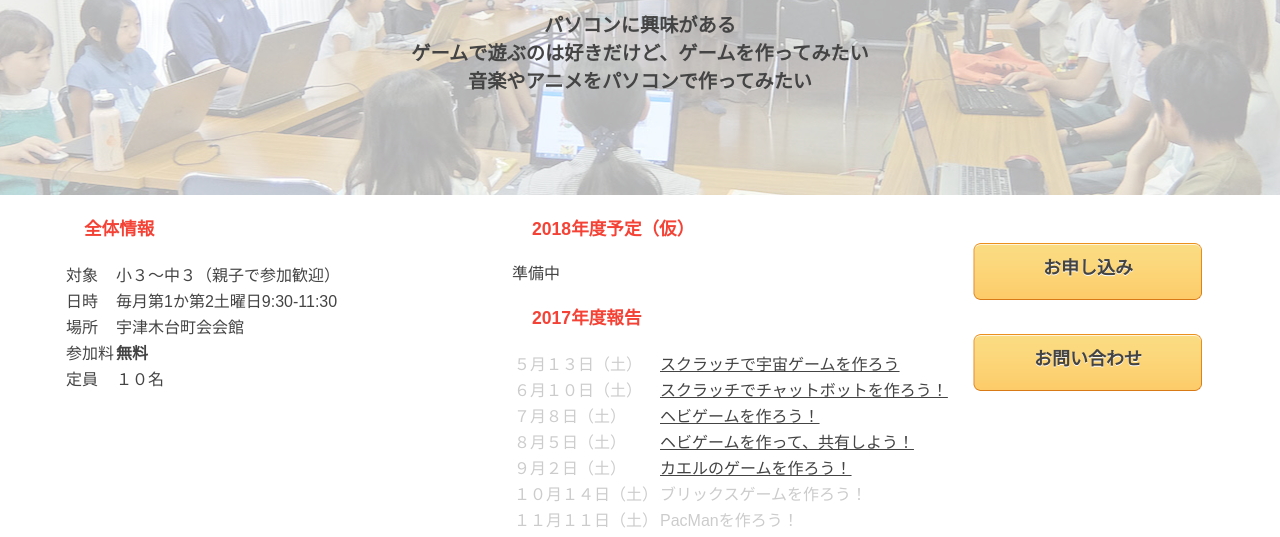
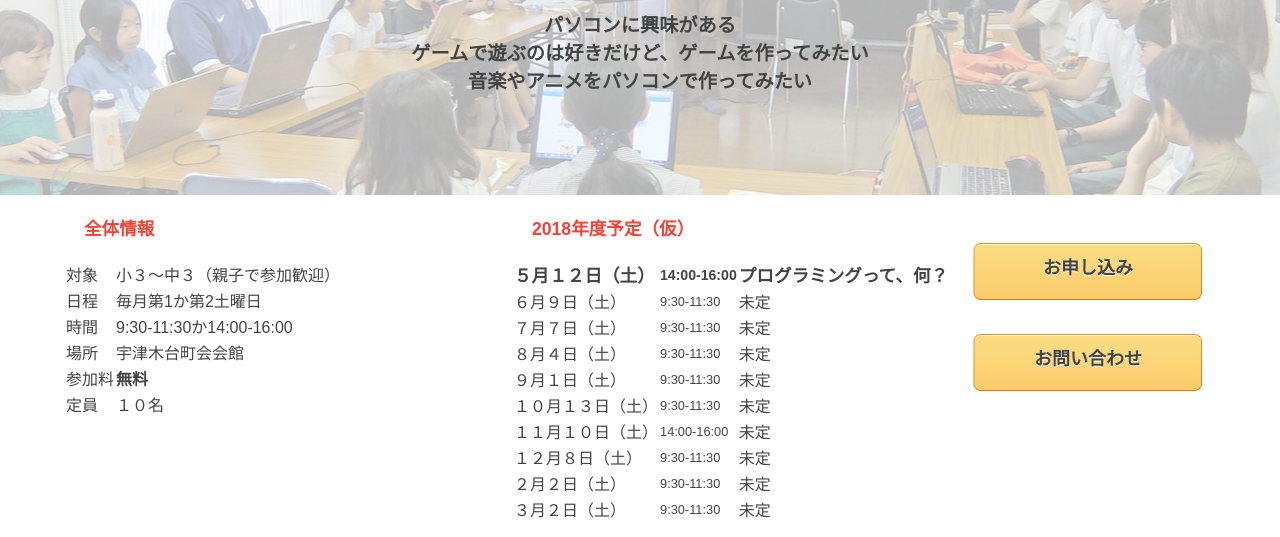
Before and after one commit to CoderDojoUtsukidai/coderdojoutsukidai.github.io, a plain HTML site: page index.html in a window 1280 px wide. Shown: the part 205-742 px from the top of the page. Drawn offline with Linux system fonts and the light colour scheme.

Commit message:
Tentative schedule for 2018

```diff
--- a/index.html
+++ b/index.html
@@ -22,7 +22,8 @@
             <div class="section-title">全体情報</div>
             <table>
                 <tr><td>対象</td><td>小３〜中３（親子で参加歓迎）</td></tr>
-                <tr><td>日時</td><td>毎月第1か第2土曜日9:30-11:30</td></tr>
+                <tr><td>日程</td><td>毎月第1か第2土曜日</td></tr>
+                <tr><td>時間</td><td>9:30-11:30か14:00-16:00</td></tr>
                 <tr><td>場所</td><td>宇津木台町会会館</td></tr>
                 <tr><td>参加料</td><td><strong>無料</strong></td></tr>
                 <tr><td>定員</td><td>１０名</td></tr>
@@ -30,7 +31,18 @@
         </div>
         <div class="schedule section">
             <div class="section-title">2018年度予定（仮）</div>
-                <p>準備中</p>
+            <table>
+                <tr class="upcoming"><td>５月１２日（土）</td><td><span class="small">14:00-16:00</span></td><td>プログラミングって、何？</td></tr>
+                <tr><td>６月９日（土）</td><td><span class="small">9:30-11:30</span></td><td>未定</td></tr>
+                <tr><td>７月７日（土）</td><td><span class="small">9:30-11:30</span></td><td>未定</td></tr>
+                <tr><td>８月４日（土）</td><td><span class="small">9:30-11:30</span></td><td>未定</td></tr>
+                <tr><td>９月１日（土）</td><td><span class="small">9:30-11:30</span></td><td>未定</td></tr>
+                <tr><td>１０月１３日（土）</td><td><span class="small">9:30-11:30</span></td><td>未定</td></tr>
+                <tr><td>１１月１０日（土）</td><td><span class="small">14:00-16:00</span></td><td>未定</td></tr>
+                <tr><td>１２月８日（土）</td><td><span class="small">9:30-11:30</span></td><td>未定</td></tr>
+                <tr><td>２月２日（土）</td><td><span class="small">9:30-11:30</span></td><td>未定</td></tr>
+                <tr><td>３月２日（土）</td><td><span class="small">9:30-11:30</span></td><td>未定</td></tr>
+            </table>
             <div class="section-title">2017年度報告</div>
             <table>
                 <tr class="past"><td>５月１３日（土）</td><td><a href="report20170513.html">スクラッチで宇宙ゲームを作ろう</a></td></tr>
--- a/styles/main.css
+++ b/styles/main.css
@@ -73,6 +73,10 @@
 .upcoming {
     font-weight: bold;
     font-size: 1.1em;
+}
+
+.small {
+    font-size: 0.8em;
 }
 
 tr.past > td {
```
